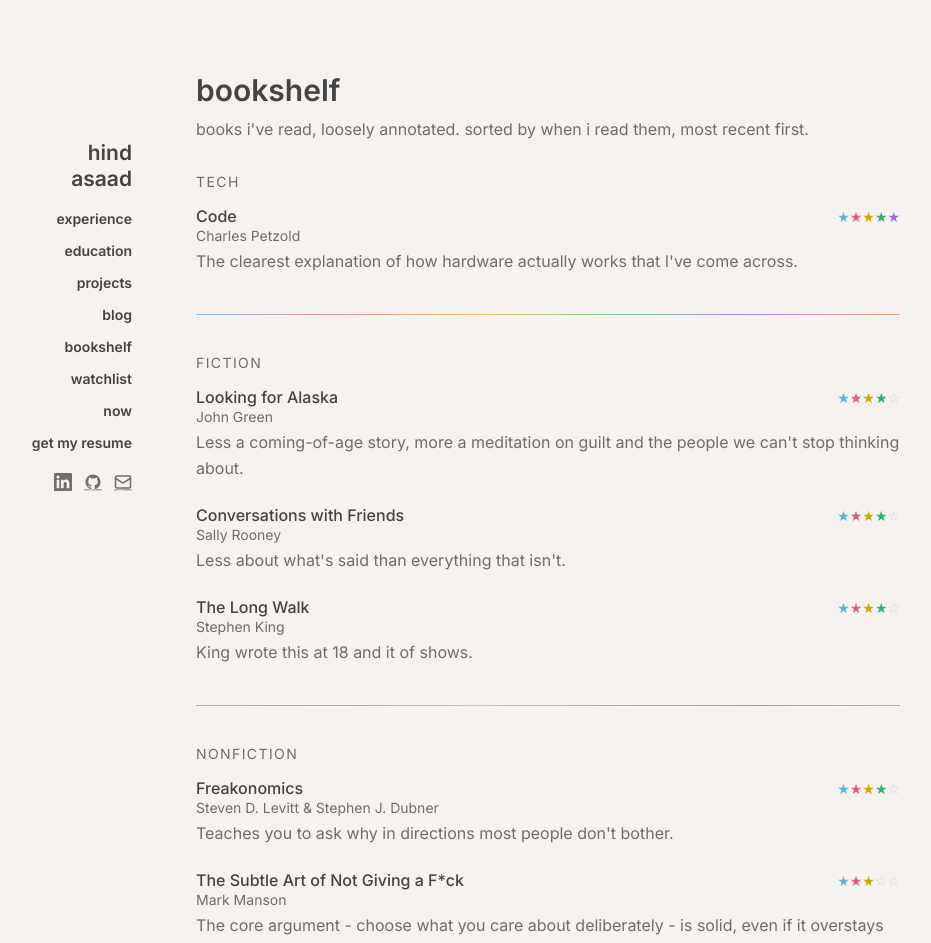
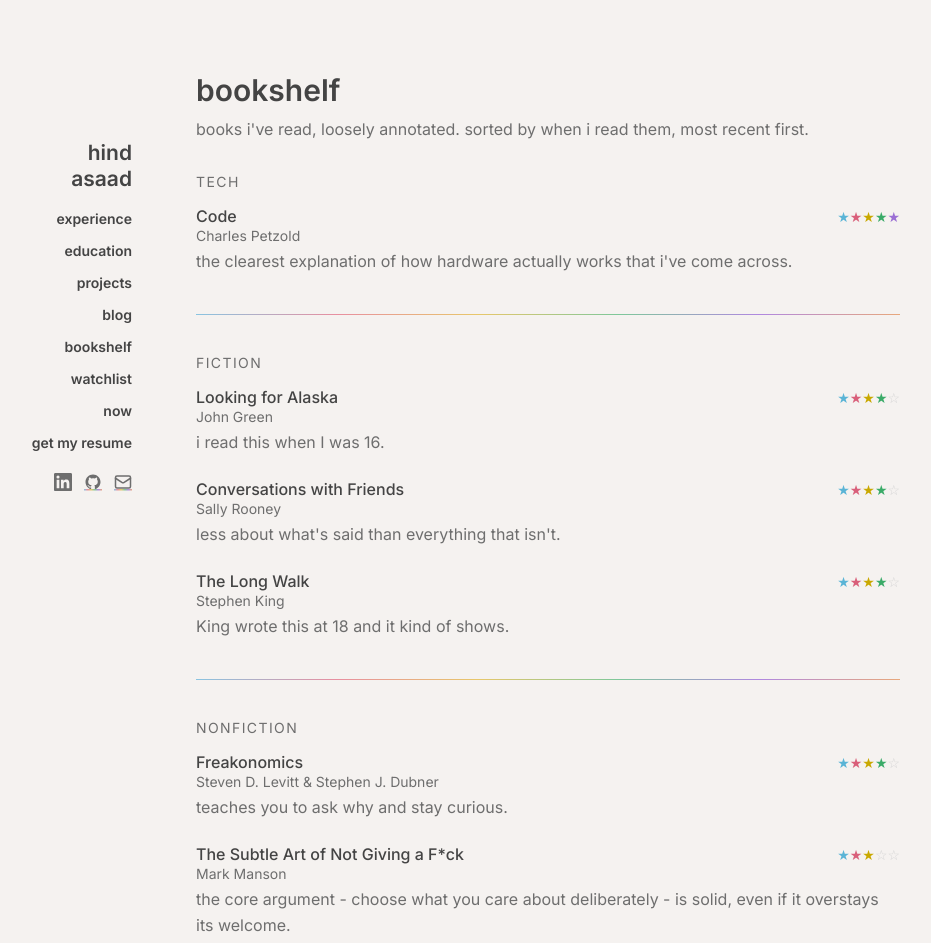
Before and after one commit to hindassaad/personal_portfolio, a Next.js app: page /bookshelf in a window 1280 px wide. Shown: the top 943 px of the page, without its empty margins (188-1119 px from the left). Built offline with nearby package versions, Linux system fonts and the light colour scheme.

Commit message:
updated book ratings

```diff
--- a/src/data/books.ts
+++ b/src/data/books.ts
@@ -15,7 +15,7 @@
     author: "Charles Petzold",
     year: 2023,
     rating: 5,
-    note: "The clearest explanation of how hardware actually works that I've come across.",
+    note: "the clearest explanation of how hardware actually works that i've come across.",
     category: "tech",
   },
   {
@@ -23,7 +23,7 @@
     author: "John Green",
     year: 2024,
     rating: 4,
-    note: "Less a coming-of-age story, more a meditation on guilt and the people we can't stop thinking about.",
+    note: "i read this when I was 16.",
     category: "fiction",
   },
   {
@@ -31,7 +31,7 @@
     author: "Sally Rooney",
     year: 2024,
     rating: 4,
-    note: "Less about what's said than everything that isn't.",
+    note: "less about what's said than everything that isn't.",
     category: "fiction",
   },
   {
@@ -39,7 +39,7 @@
     author: "Stephen King",
     year: 2024,
     rating: 4,
-    note: "King wrote this at 18 and it of shows.",
+    note: "King wrote this at 18 and it kind of shows.",
     category: "fiction",
   },
   {
@@ -47,7 +47,7 @@
     author: "Steven D. Levitt & Stephen J. Dubner",
     year: 2023,
     rating: 4,
-    note: "Teaches you to ask why in directions most people don't bother.",
+    note: "teaches you to ask why and stay curious.",
     category: "nonfiction",
   },
   {
@@ -55,7 +55,7 @@
     author: "Mark Manson",
     year: 2023,
     rating: 3,
-    note: "The core argument - choose what you care about deliberately - is solid, even if it overstays its welcome.",
+    note: "the core argument - choose what you care about deliberately - is solid, even if it overstays its welcome.",
     category: "nonfiction",
   },
   {
@@ -63,7 +63,7 @@
     author: "James Clear",
     year: 2023,
     rating: 4,
-    note: "The ideaology of becoming someone who achieves goals rather than just aiming to achieve a goal was life-changing for me.",
+    note: "the ideaology of becoming someone who achieves goals rather than just aiming to achieve a goal was life-changing for me.",
     category: "nonfiction",
   },
 ];
```
